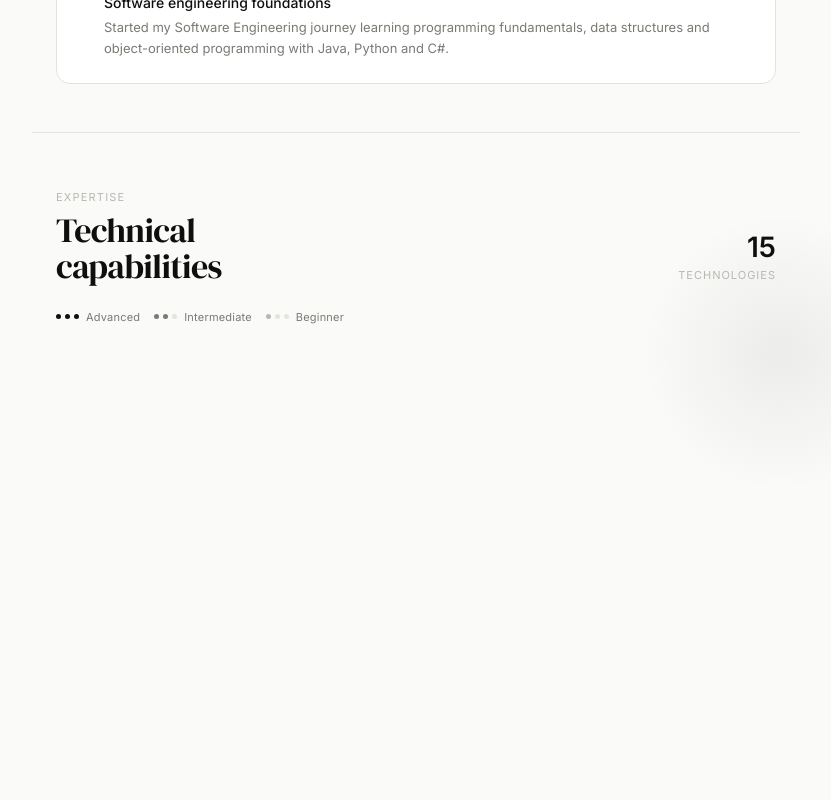
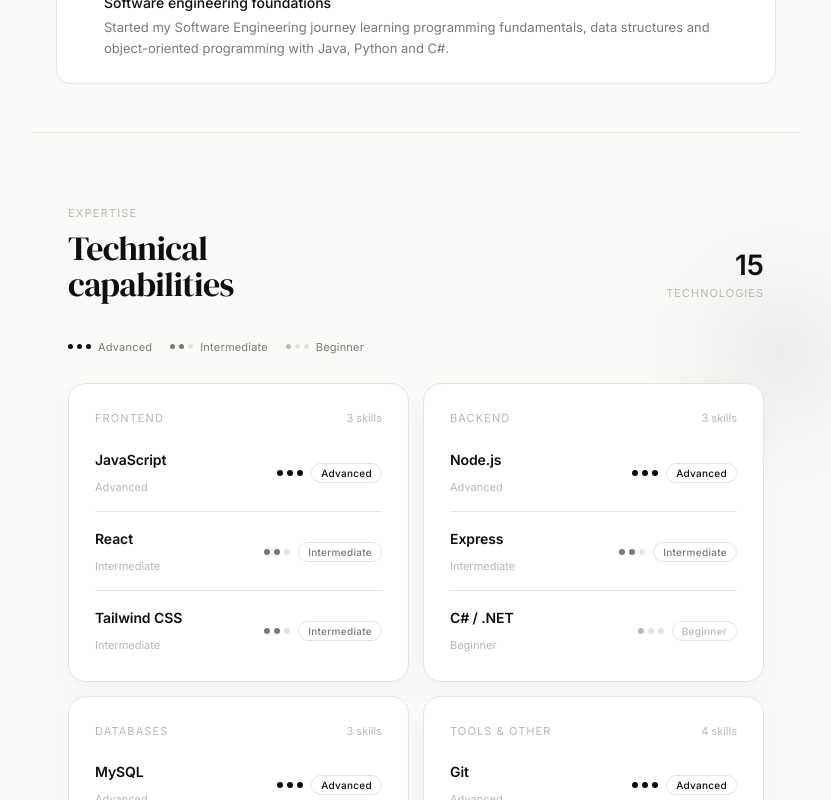
Before and after one commit to P3dro543/pedro-portfolio, a React (Vite) app: page / in a window 1280 px wide. Shown: the part 1580-2380 px from the top of the page, without its empty margins (224-1055 px from the left). Built offline with nearby package versions, Linux system fonts and the light colour scheme.

Commit message:
skills fixed

```diff
--- a/src/components/Skills.jsx
+++ b/src/components/Skills.jsx
@@ -1,7 +1,7 @@
 import { motion } from 'framer-motion'
 import { useTheme } from '../context/ThemeContext'
-import { useLang }  from '../context/LangContext'
-import { data }     from '../data/content'
+import { useLang } from '../context/LangContext'
+import { data } from '../data/content'
 
 const container = {
   animate: {
@@ -12,31 +12,37 @@ const container = {
 }
 
 const item = {
-  initial:     { opacity: 0, y: 18 },
-  whileInView: { opacity: 1, y: 0 },
-  viewport:    { once: true },
-  transition:  { duration: 0.45, ease: 'easeOut' },
+  initial: {
+    opacity: 0,
+    y: 18,
+  },
+  animate: {
+    opacity: 1,
+    y: 0,
+    transition: {
+      duration: 0.45,
+      ease: 'easeOut',
+    },
+  },
 }
 
 function LevelDots({ level }) {
-  const { t }    = useTheme()
+  const { t } = useTheme()
   const { lang } = useLang()
 
   const configs = {
     Advanced: {
       label: lang === 'es' ? 'Avanzado' : 'Advanced',
       color: t.ink,
-      bg: t.bg2,
+      bg: t.bg2, // Mantiene consistencia dinámica con el tema
       dots: 3,
     },
-
     Intermediate: {
       label: lang === 'es' ? 'Intermedio' : 'Intermediate',
       color: t.muted,
       bg: t.bg2,
       dots: 2,
     },
-
     Beginner: {
       label: lang === 'es' ? 'Principiante' : 'Beginner',
       color: t.hint,
@@ -68,8 +74,7 @@ function LevelDots({ level }) {
               width: '6px',
               height: '6px',
               borderRadius: '999px',
-              backgroundColor:
-                i <= config.dots ? config.color : t.border,
+              backgroundColor: i <= config.dots ? config.color : t.border,
               transition: 'all 0.3s ease',
             }}
           />
@@ -89,7 +94,6 @@ function LevelDots({ level }) {
           lineHeight: 1,
           backdropFilter: 'blur(10px)',
           transition: 'all 0.3s ease',
-          whiteSpace: 'nowrap',
         }}
       >
         {config.label}
@@ -99,7 +103,7 @@ function LevelDots({ level }) {
 }
 
 export default function Skills() {
-  const { t }        = useTheme()
+  const { t } = useTheme()
   const { tr, lang } = useLang()
 
   const total = data.skills.reduce(
@@ -108,33 +112,19 @@ export default function Skills() {
   )
 
   const legendItems = [
-    {
-      label: lang === 'es' ? 'Avanzado' : 'Advanced',
-      dots: 3,
-      color: t.ink,
-    },
-
-    {
-      label: lang === 'es' ? 'Intermedio' : 'Intermediate',
-      dots: 2,
-      color: t.muted,
-    },
-
-    {
-      label: lang === 'es' ? 'Principiante' : 'Beginner',
-      dots: 1,
-      color: t.hint,
-    },
+    { label: lang === 'es' ? 'Avanzado' : 'Advanced', dots: 3, color: t.ink },
+    { label: lang === 'es' ? 'Intermedio' : 'Intermediate', dots: 2, color: t.muted },
+    { label: lang === 'es' ? 'Principiante' : 'Beginner', dots: 1, color: t.hint },
   ]
 
   return (
     <section
       style={{
-        padding: '56px 24px 48px',
+        padding: '72px 36px 60px',
         position: 'relative',
       }}
     >
-      {/* Background glow */}
+      {/* Background glow (Restaurado del primer archivo) */}
       <div
         style={{
           position: 'absolute',
@@ -152,18 +142,15 @@ export default function Skills() {
       {/* Header */}
       <motion.div
         initial={{ opacity: 0, y: 14 }}
-        whileInView={{ opacity: 1, y: 0 }}
-        viewport={{ once: true }}
+        animate={{ opacity: 1, y: 0 }}
         transition={{ duration: 0.45 }}
         style={{
           display: 'flex',
           alignItems: 'flex-end',
           justifyContent: 'space-between',
-          marginBottom: '24px',
+          marginBottom: '36px',
           position: 'relative',
-          zIndex: 2,
-          gap: '16px',
-          flexWrap: 'wrap',
+          zIndex: 2, // Restaurado del primer archivo
         }}
       >
         <div>
@@ -173,7 +160,7 @@ export default function Skills() {
               color: t.hint,
               textTransform: 'uppercase',
               letterSpacing: '1.2px',
-              marginBottom: '8px',
+              marginBottom: '10px',
               transition: 'color 0.3s ease',
             }}
           >
@@ -183,7 +170,7 @@ export default function Skills() {
           <h2
             style={{
               fontFamily: "'DM Serif Display', serif",
-              fontSize: 'clamp(26px, 6vw, 34px)',
+              fontSize: '34px',
               color: t.ink,
               letterSpacing: '-0.6px',
               lineHeight: 1.05,
@@ -240,16 +227,15 @@ export default function Skills() {
       {/* Legend */}
       <motion.div
         initial={{ opacity: 0 }}
-        whileInView={{ opacity: 1 }}
-        viewport={{ once: true }}
+        animate={{ opacity: 1 }}
         transition={{
           duration: 0.4,
           delay: 0.1,
         }}
         style={{
           display: 'flex',
-          gap: '14px',
-          marginBottom: '24px',
+          gap: '18px',
+          marginBottom: '28px',
           flexWrap: 'wrap',
         }}
       >
@@ -275,8 +261,7 @@ export default function Skills() {
                     width: '5px',
                     height: '5px',
                     borderRadius: '999px',
-                    backgroundColor:
-                      i <= cfg.dots ? cfg.color : t.border,
+                    backgroundColor: i <= cfg.dots ? cfg.color : t.border,
                     transition: 'background-color 0.3s ease',
                   }}
                 />
@@ -297,19 +282,17 @@ export default function Skills() {
         ))}
       </motion.div>
 
-      {/* Grid — una columna en móvil, dos en desktop */}
+      {/* Grid */}
       <motion.div
         variants={container}
         initial="initial"
-        whileInView="animate"
-        viewport={{ once: true }}
+        animate="animate"
         style={{
           display: 'grid',
-          gridTemplateColumns:
-            'repeat(auto-fit, minmax(280px, 1fr))',
+          gridTemplateColumns: '1fr 1fr',
           gap: '14px',
-          position: 'relative',
-          zIndex: 2,
+          position: 'relative', // Restaurado del primer archivo
+          zIndex: 2, // Restaurado del primer archivo
         }}
       >
         {data.skills.map((cat) => (
@@ -323,8 +306,8 @@ export default function Skills() {
               backgroundColor: t.bg2,
               border: `1px solid ${t.border}`,
               borderRadius: '18px',
-              padding: '24px',
-              backdropFilter: 'blur(16px)',
+              padding: '26px',
+              backdropFilter: 'blur(16px)', // Restaurado del primer archivo
               boxShadow:
                 '0 1px 2px rgba(0,0,0,0.02), 0 10px 30px rgba(0,0,0,0.03)',
               transition: 'all 0.25s ease',
@@ -335,9 +318,7 @@ export default function Skills() {
                 display: 'flex',
                 alignItems: 'center',
                 justifyContent: 'space-between',
-                marginBottom: '20px',
-                gap: '12px',
-                flexWrap: 'wrap',
+                marginBottom: '22px',
               }}
             >
               <p
@@ -367,7 +348,7 @@ export default function Skills() {
               style={{
                 display: 'flex',
                 flexDirection: 'column',
-                gap: '14px',
+                gap: '16px',
               }}
             >
               {cat.items.map((skill, index) => (
@@ -377,11 +358,10 @@ export default function Skills() {
                     opacity: 0,
                     x: -10,
                   }}
-                  whileInView={{
+                  animate={{
                     opacity: 1,
                     x: 0,
                   }}
-                  viewport={{ once: true }}
                   transition={{
                     delay: index * 0.04,
                   }}
@@ -390,15 +370,12 @@ export default function Skills() {
                     justifyContent: 'space-between',
                     alignItems: 'center',
                     paddingBottom:
-                      index !== cat.items.length - 1
-                        ? '14px'
-                        : 0,
+                      index !== cat.items.length - 1 ? '14px' : 0,
                     borderBottom:
                       index !== cat.items.length - 1
                         ? `1px solid ${t.border}`
                         : 'none',
                     transition: 'border-color 0.3s ease',
-                    gap: '12px',
                   }}
                 >
                   <div>
@@ -410,12 +387,12 @@ export default function Skills() {
                         marginBottom: '3px',
                         letterSpacing: '-0.1px',
                         transition: 'color 0.3s ease',
-                        flexShrink: 0,
                       }}
                     >
                       {skill.name}
                     </p>
 
+                    {/* Texto descriptivo del nivel del skill (Restaurado del primer archivo) */}
                     <span
                       style={{
                         fontSize: '11px',
```
